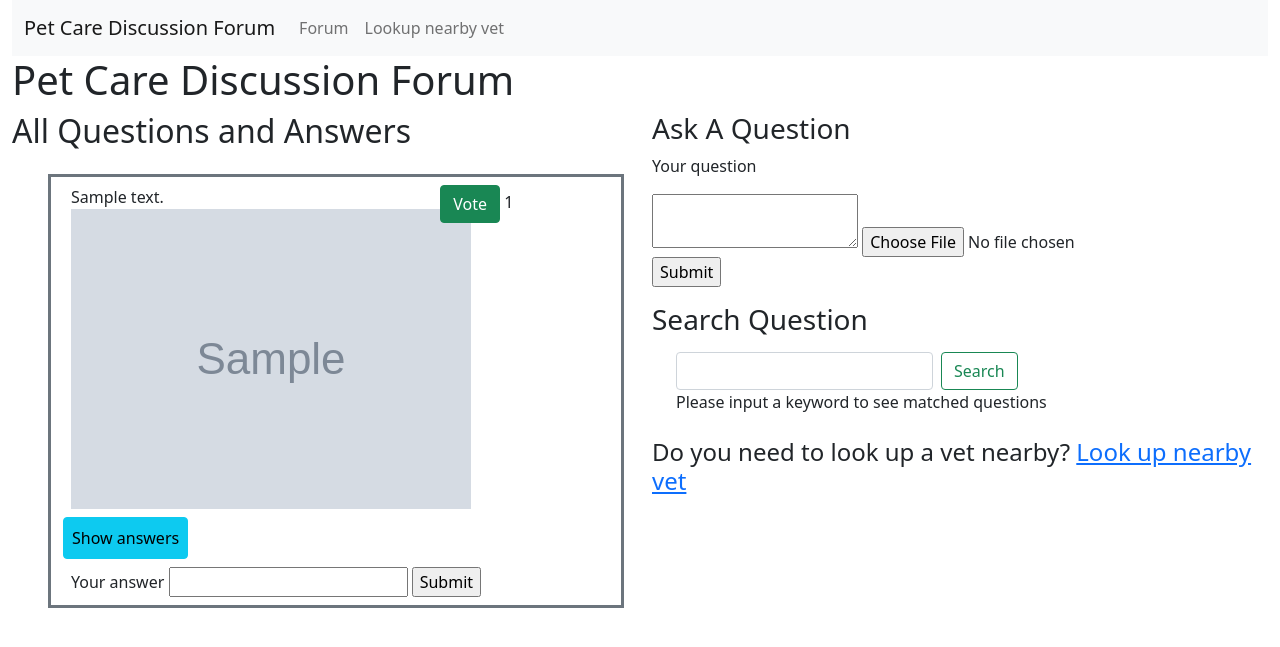
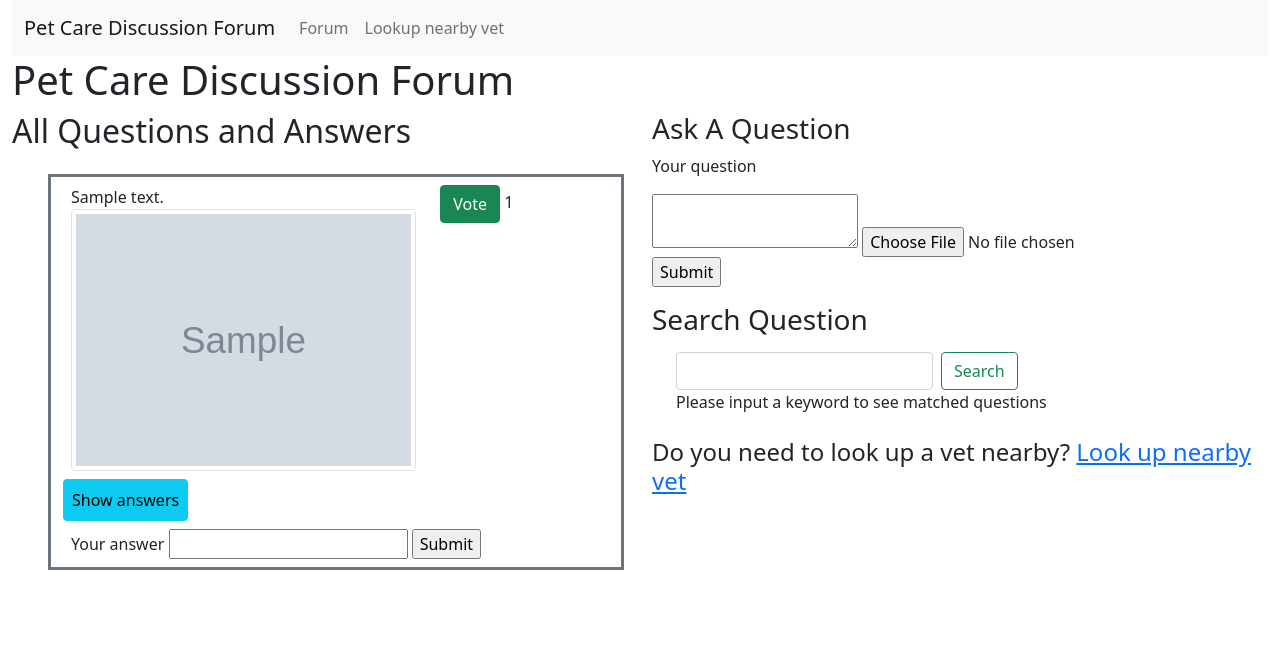
Before and after one commit to vyvanhuynh/petCare-vetShare, a Flask app: page /forum in a window 1280 px wide. Shown: the top 647 px of the page. Run offline with Flask 2, Linux system fonts and the light colour scheme; the visitor is signed in with stand-in values (Sample User, id 1); tables that the repository leaves empty hold one stand-in row (values such as "Sample post"); grey boxes marked "Sample" are stand-in pictures.

Commit message:
fitted img uploaded

```diff
--- a/templates/forum.html
+++ b/templates/forum.html
@@ -36,7 +36,7 @@
                                 <div class="col-8">
                                     {{ question.question_body }}
                                     {% if question.img_url %}
-                                        <img src="{{ question.img_url }}">
+                                        <img src="{{ question.img_url }}" class="img-thumbnail">
                                     {% endif %}
                                 </div>
                                 <!-- Handle votes -->
```
